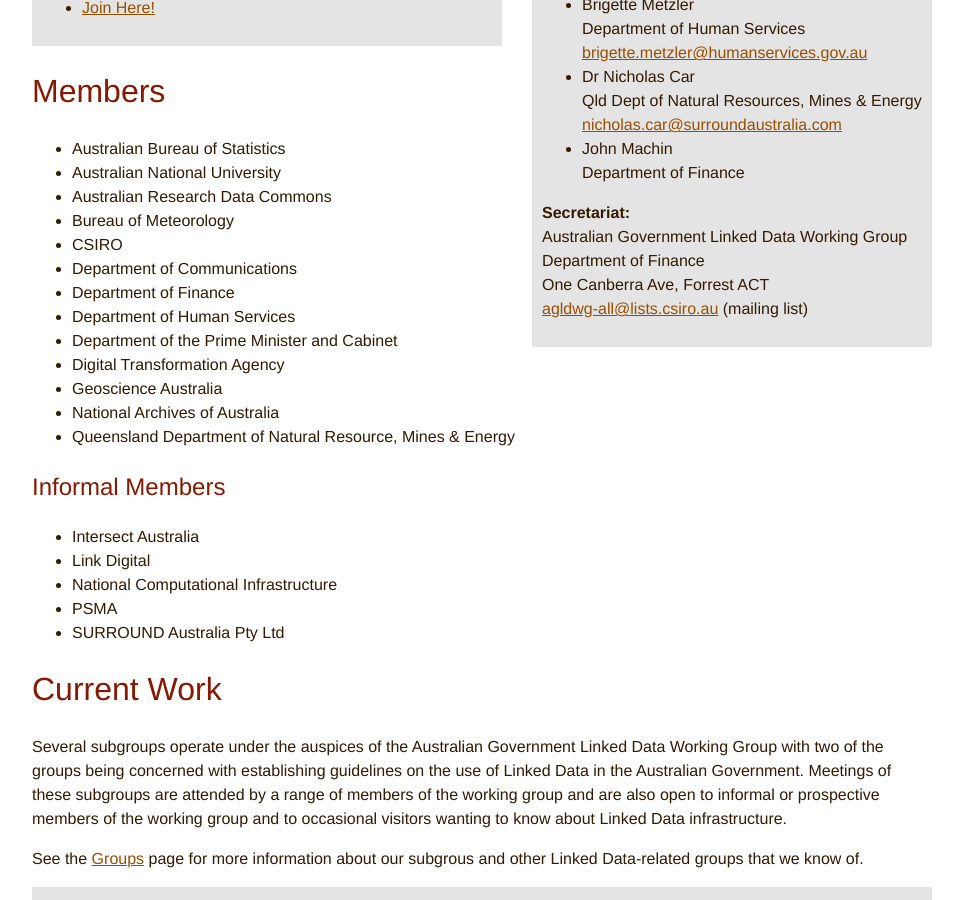
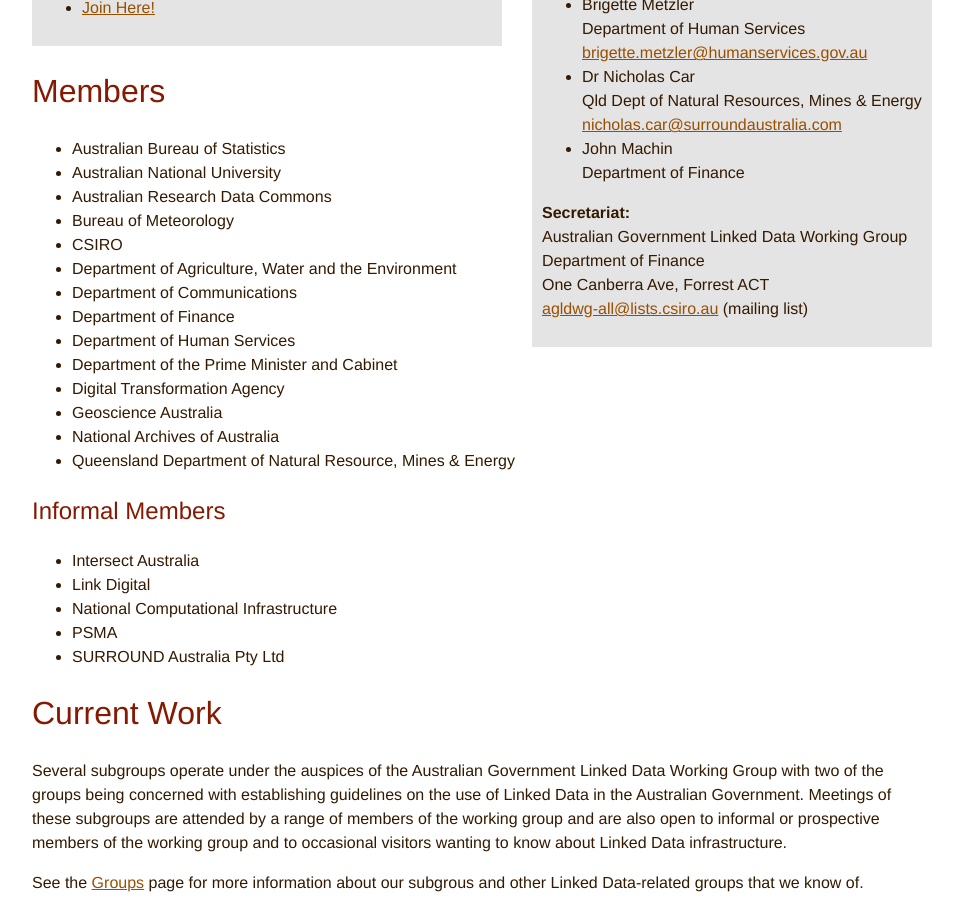
Before and after one commit to AGLDWG/website, a Jekyll site: the page built from pages/index.html, in a window 1280 px wide and 900 px high, scrolled down 1391 px. Shown: the whole window, without its empty margins (158-1121 px from the left). Built offline with Jekyll 4.4.1, drawn with Linux system fonts in a browser that asks for light colours.

Commit message:
add DAWE as member

```diff
--- a/pages/index.html
+++ b/pages/index.html
@@ -92,6 +92,7 @@ permalink: /
         <li>Australian Research Data Commons</li>
         <li>Bureau of Meteorology</li>
         <li>CSIRO</li>
+        <li>Department of Agriculture, Water and the Environment</li>
         <li>Department of Communications</li>
         <li>Department of Finance</li>
         <li>Department of Human Services</li>
```
